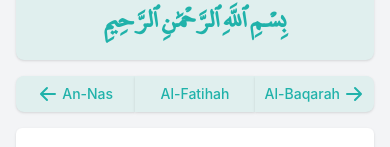
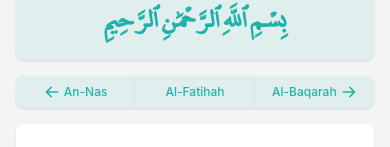
Before and after one commit to rizkianakbar/quran-community, a Next.js app: page /quran/1 in a window 390 px wide. Shown: the part 238-385 px from the top of the page. Built offline with nearby package versions, Linux system fonts and the light colour scheme.

Commit message:
fix: text is to big when using mobile browser

```diff
--- a/components/quran/quran-form.tsx
+++ b/components/quran/quran-form.tsx
@@ -20,20 +20,22 @@ export function QuranForm({ data }: any) {
   return (
     <div className="text-center py-4 text-gray-400 flex justify-between">
       <Link href={prev} as={prev} passHref prefetch={false} replace>
-        <Button className="w-full rounded-none rounded-l-lg">
+        <Button className="w-full rounded-none rounded-l-lg text-xs h-8">
           {React.createElement(ArrowLeftIcon, {
-            className: 'h-5 mr-1',
+            className: 'h-4 mr-1',
           })}
           {route !== 1 ? surahList[route - 2].name : surahList[113].name}
         </Button>
       </Link>
-      <Button className="w-full rounded-none">{data.name_latin}</Button>
+      <Button className="w-full rounded-none text-xs h-8">
+        {data.name_latin}
+      </Button>
 
       <Link href={next} as={next} passHref prefetch={false} replace>
-        <Button className="w-full rounded-none rounded-r-lg">
+        <Button className="w-full rounded-none rounded-r-lg text-xs h-8">
           {route !== 114 ? surahList[route].name : surahList[0].name}
           {React.createElement(ArrowRightIcon, {
-            className: 'h-5 ml-1',
+            className: 'h-4 ml-1',
           })}
         </Button>
       </Link>
```
